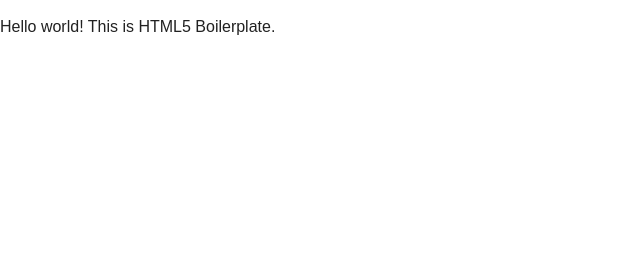
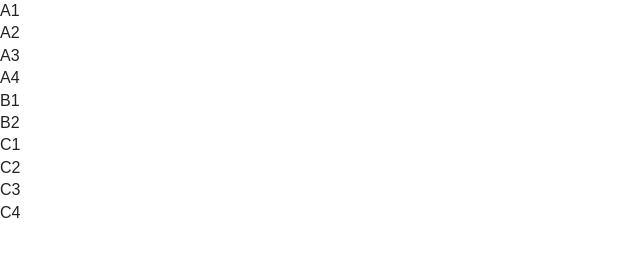
Before and after one commit to beacrea/riskConstellation, a website: page index.html in a window 1280 px wide. Shown: the whole page, without its empty margins (0-640 px from the left). Drawn offline with nearby package versions, Linux system fonts and the light colour scheme.

Commit message:
Parse data to empty divs

```diff
--- a/index.html
+++ b/index.html
@@ -20,7 +20,7 @@
         <![endif]-->
 
         <!-- Add your site or application content here -->
-        <p>Hello world! This is HTML5 Boilerplate.</p>
+        <div id="containerMain"></div>
 
         <script src="https://code.jquery.com/jquery-1.12.0.min.js"></script>
         <script>window.jQuery || document.write('<script src="js/vendor/jquery-1.12.0.min.js"><\/script>')</script>
--- a/js/main.js
+++ b/js/main.js
@@ -1,3 +1,8 @@
 d3.csv("data/data.csv", function(data) {
-    console.log(data[1]);
+    for (var i=0, len=data.length; i < len; ++i) {
+        $('#containerMain').append('<div>'+ data[i].ID +'</div>');
+        if (data[i].Category == "Configuration") {
+            console.log(data[i]);
+        }
+    }
 });
```
